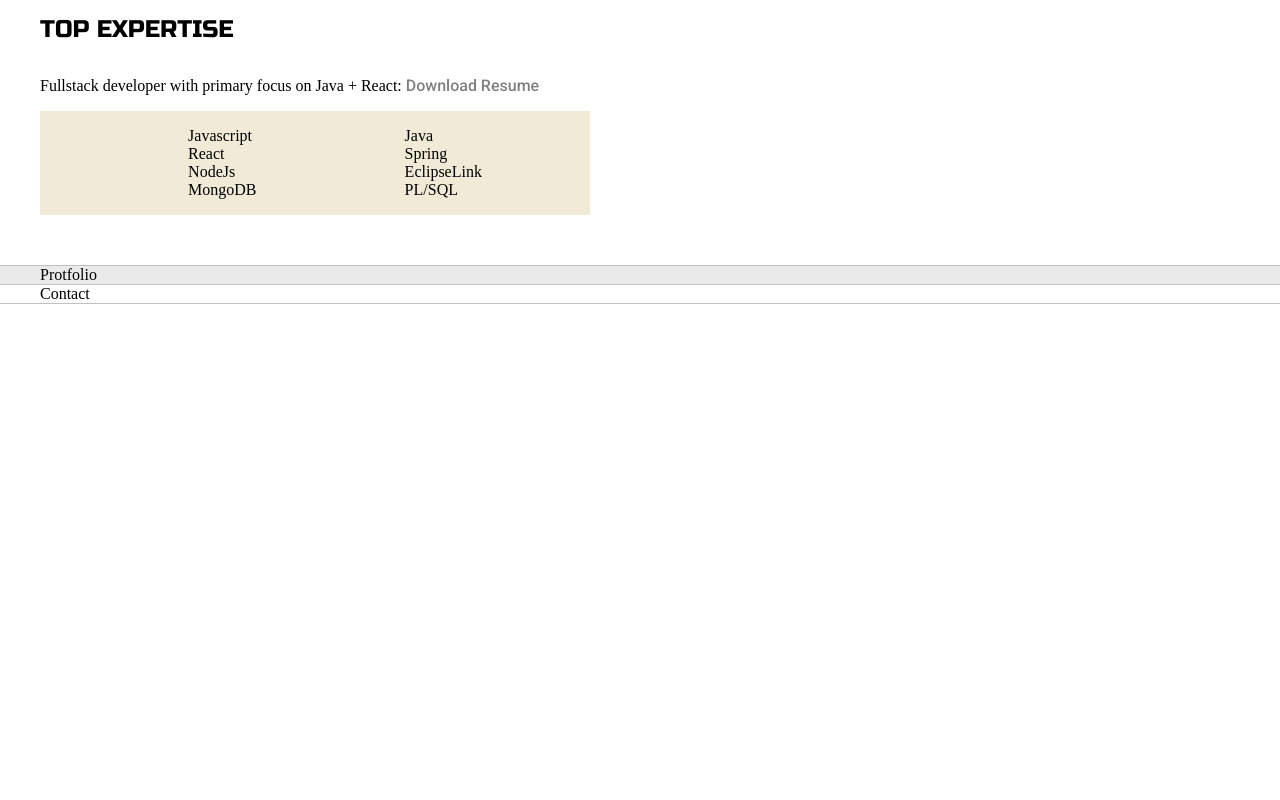
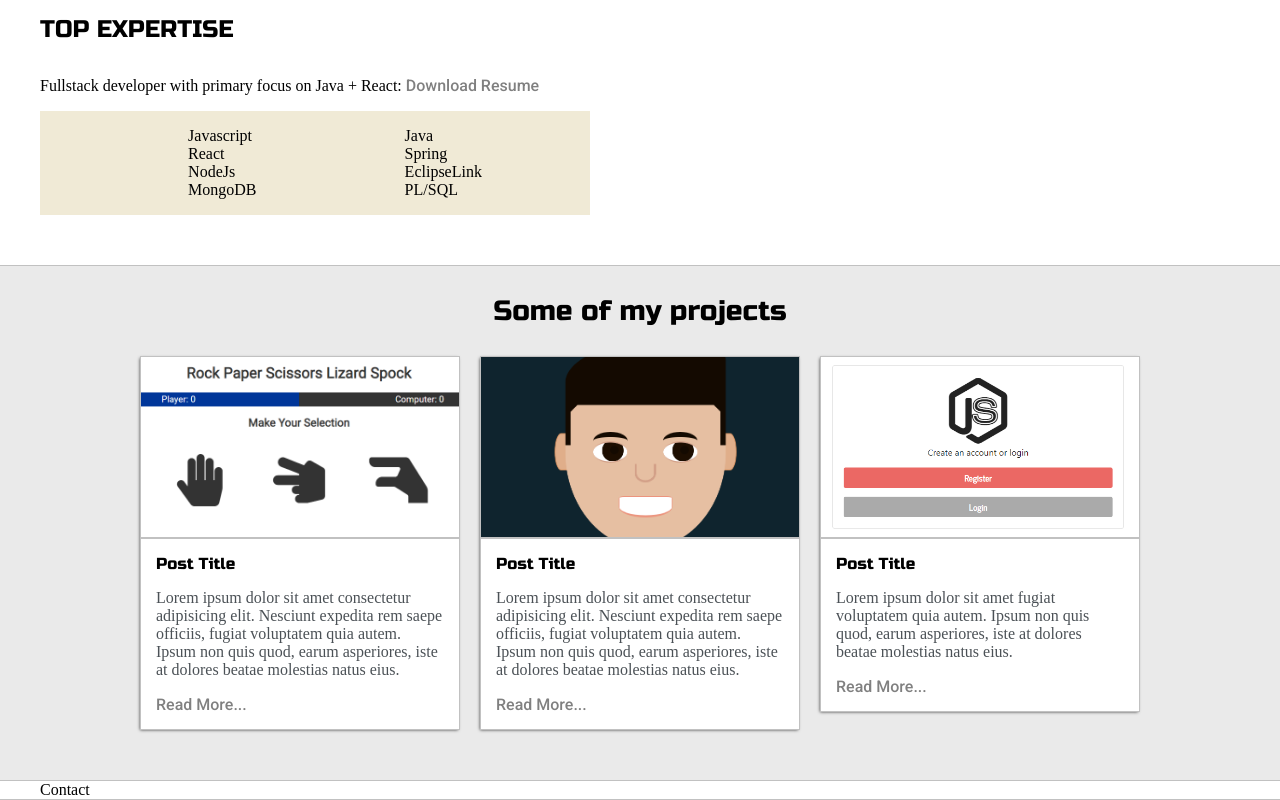
Before and after one commit to dinesh-07/my-profile, a plain HTML site: page index.html in a window 1280 px wide. Shown: the part 980-1780 px from the top of the page. Before the commit the page ends 1284 px from the top, so only its background shows below. Drawn offline with Linux system fonts and the light colour scheme.

Commit message:
My projects changes.

```diff
--- a/index.html
+++ b/index.html
@@ -101,7 +101,37 @@
       </div>
     </section>
     <section class="s1">
-      <div class="main-container">Protfolio</div>
+      <div class="main-container">
+        <h3 style="text-align:center">Some of my projects</h3>
+        <div class="post-wrapper">
+          <div>
+          <div class="post">
+            <img class="thumbnail" src="./images/rock-paper-scissors.PNG" alt="rock-paper-scissors">
+            <div class="post-preview">
+              <h6 class="post-title">Post Title</h6>
+              <p class="post-intro">Lorem ipsum dolor sit amet consectetur adipisicing elit. Nesciunt expedita rem saepe officiis, fugiat voluptatem quia autem. Ipsum non quis quod, earum asperiores, iste at dolores beatae molestias natus eius.</p>
+              <a href="#">Read More...</a>
+            </div></div></div>
+            <div>
+            <div class="post">
+              <img class="thumbnail" src="./images/my-face-pic.PNG" alt="rock-paper-scissors">
+              <div class="post-preview">
+                <h6 class="post-title">Post Title</h6>
+                <p class="post-intro">Lorem ipsum dolor sit amet consectetur adipisicing elit. Nesciunt expedita rem saepe officiis, fugiat voluptatem quia autem. Ipsum non quis quod, earum asperiores, iste at dolores beatae molestias natus eius.</p>
+                <a href="#">Read More...</a>
+              </div></div></div>
+              <div>
+              <div class="post">
+                <img class="thumbnail" src="./images/js-login.PNG" alt="rock-paper-scissors">
+                <div class="post-preview">
+                  <h6 class="post-title">Post Title</h6>
+                  <p class="post-intro">Lorem ipsum dolor sit amet  fugiat voluptatem quia autem. Ipsum non quis quod, earum asperiores, iste at dolores beatae molestias natus eius.</p>
+                  <a href="#">Read More...</a>
+                </div>
+              </div>
+              </div>
+        </div>
+      </div>
     </section>
     <section class="s2">
       <div class="main-container">Contact</div>
--- a/style.css
+++ b/style.css
@@ -278,6 +278,45 @@ h6 {
 .social-links {
   text-align: center;
 }
+
+#social_img {
+  width: 100%;
+}
+.post-wrapper {
+  display: grid;
+  grid-template-columns: repeat(auto-fit, 320px);
+  gap: 20px;
+  justify-content: center;
+  padding-bottom: 50px;
+}
+.post {
+  border: 1px solid var(--borderColor);
+  -webkit-box-shadow: -1px 1px 3px -1px rgba(0, 0, 0, 0.75);
+  -moz-box-shadow: -1px 1px 3px -1px rgba(0, 0, 0, 0.75);
+  box-shadow: -1px 1px 3px -1px rgba(0, 0, 0, 0.75);
+}
+
+.thumbnail {
+  display: block;
+  width: 100%;
+  height: 180px;
+  object-fit: cover;
+}
+
+.post-preview {
+  background-color: white;
+  padding: 15px;
+  border-top: 2px solid var(--borderColor);
+}
+
+.post-title {
+  color: black;
+  margin: 0;
+}
+.post-intro {
+  color: #4b5156;
+  font-size: 16px;
+}
 @media screen and (max-width: 1200px) {
   .main-container {
     width: 95%;
```
Also changed, not shown: images/js-login.PNG (added), images/my-face-pic.PNG (added), images/rock-paper-scissors.PNG (added).
